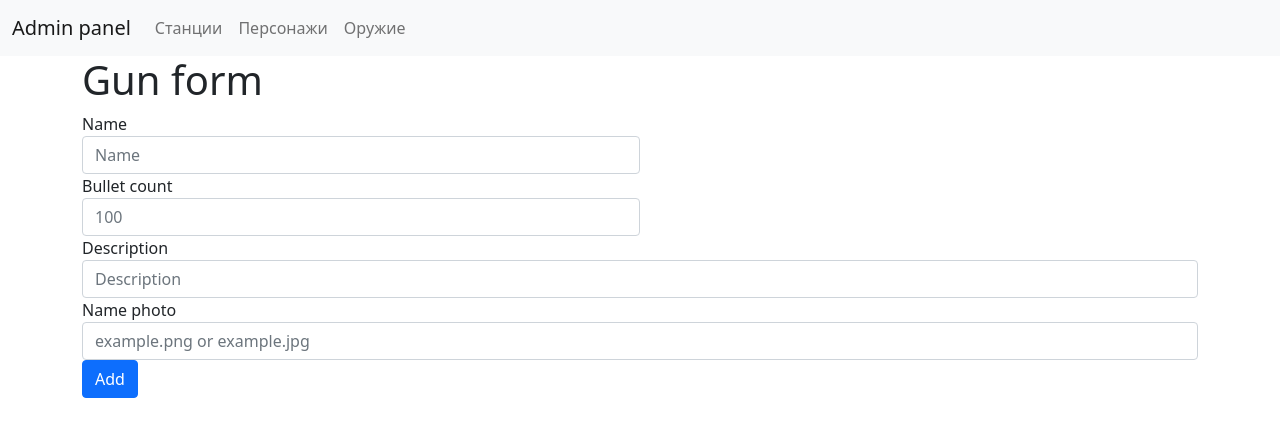
After one commit to xLonsv1r/Metro2033Site, a Flask app: page /admin/dashboard/guns/add in a window 1280 px wide. The commit adds this page. Shown: the top 437 px of the page. Run offline with Flask 2, Linux system fonts and the light colour scheme.

Commit message:
added form for gun and links

```diff
--- /dev/null
+++ b/app/templates/admin/add_gun.html
@@ -0,0 +1,39 @@
+{% extends "admin/templates/admin_template.html" %}
+
+{% block title %} Admin {% endblock %}
+
+{% block main %}
+
+<div class="container">
+    <div class="row">
+        <div class="col">
+            <h1>Gun form</h1>
+        </div>
+    </div>
+</div>
+
+<div class="container">
+    <form action="" method="post">
+        <div class="form-row">
+            <div class="form-group col-md-6">
+                <label for="inputGunName">Name</label>
+                <input type="text" class="form-control" name="inputGunName" id="inputGunName" placeholder="Name">
+            </div>
+            <div class="form-group col-md-6">
+                <label for="inputBulletCount">Bullet count</label>
+                <input type="number" class="form-control" name="inputBulletCount" id="inputBulletCount" placeholder="100">
+            </div>
+        </div>
+        <div class="form-group">
+            <label for="inputDescription">Description</label>
+            <input type="text" class="form-control" name="inputDescription" id="inputDescription" placeholder="Description">
+        </div>
+        <div class="form-group">
+            <label for="inputPhotoName">Name photo</label>
+            <input type="text" class="form-control" name="inputPhotoName" id="inputPhotoName" placeholder="example.png or example.jpg">
+        </div>
+        <button type="submit" class="btn btn-primary">Add</button>
+    </form>
+</div>
+
+{% endblock %}
```
Also changed, not shown: app/templates/admin/guns.html (+5 -3 lines), app/templates/admin/people.html (+5 -2 lines), app/templates/admin/station.html (+5 -2 lines).
